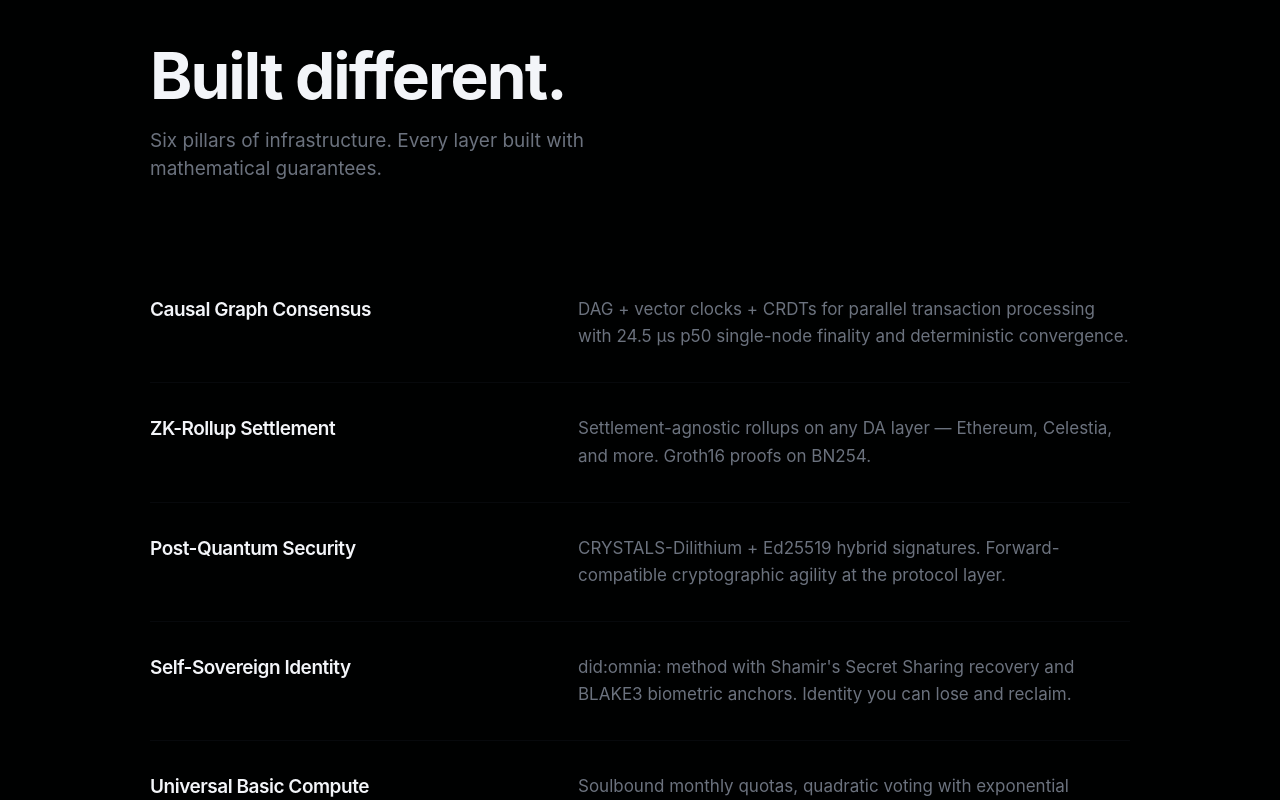
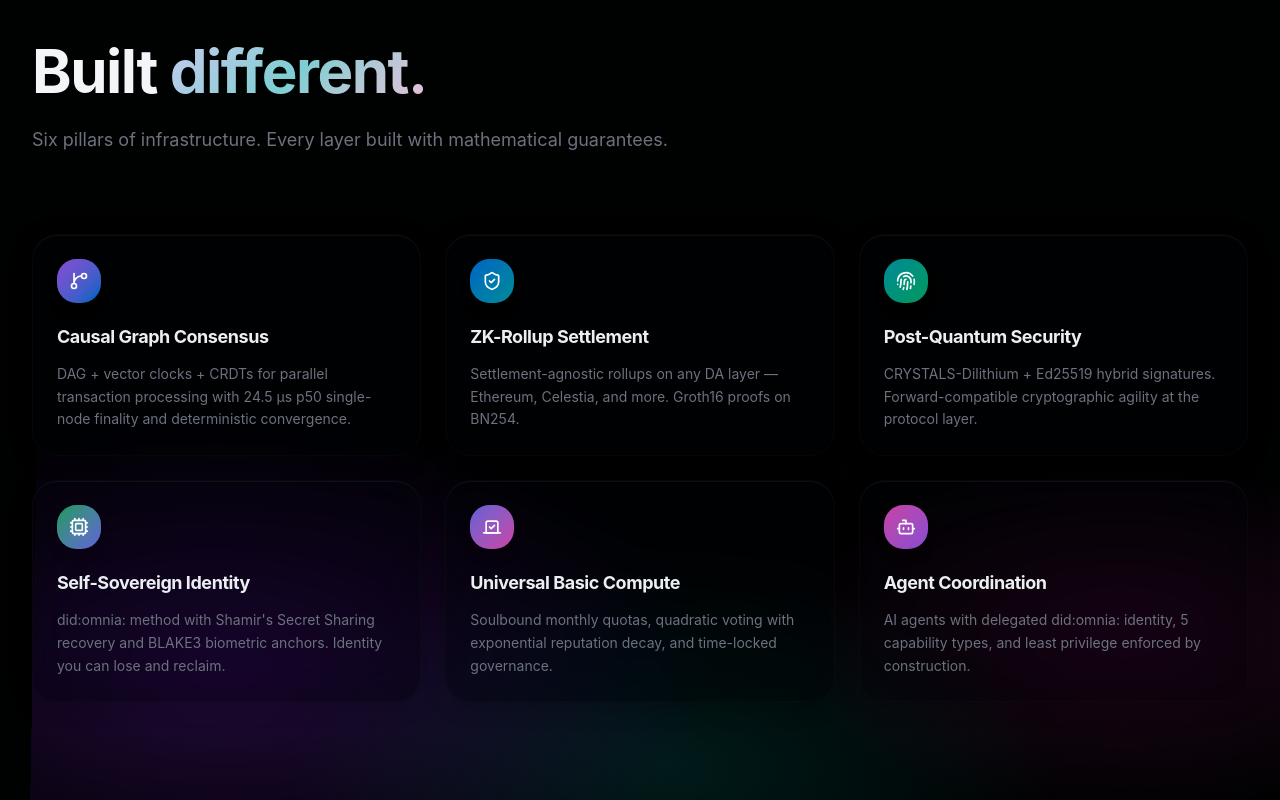
Before and after one commit to Willow7737/omnia-web, a Next.js app: page / in a window 1280 px wide. Shown: the part 1060-1860 px from the top of the page. Built offline with nearby package versions, Linux system fonts and the light colour scheme.

Commit message:
Enhance features section with icons and gradients
Refactor features section to include icons and gradients for each feature. Update layout and styling for improved presentation.

```diff
--- a/src/components/features-section.tsx
+++ b/src/components/features-section.tsx
@@ -1,79 +1,42 @@
-'use client'
+"use client";
 
-import { motion } from 'framer-motion'
+import { motion } from "framer-motion";
+import { GitBranch, ShieldCheck, Fingerprint, Cpu, Vote, Bot } from "lucide-react";
 
 const features = [
-  {
-    title: 'Causal Graph Consensus',
-    description: 'DAG + vector clocks + CRDTs for parallel transaction processing with 24.5 µs p50 single-node finality and deterministic convergence.',
-  },
-  {
-    title: 'ZK-Rollup Settlement',
-    description: 'Settlement-agnostic rollups on any DA layer — Ethereum, Celestia, and more. Groth16 proofs on BN254.',
-  },
-  {
-    title: 'Post-Quantum Security',
-    description: 'CRYSTALS-Dilithium + Ed25519 hybrid signatures. Forward-compatible cryptographic agility at the protocol layer.',
-  },
-  {
-    title: 'Self-Sovereign Identity',
-    description: 'did:omnia: method with Shamir\'s Secret Sharing recovery and BLAKE3 biometric anchors. Identity you can lose and reclaim.',
-  },
-  {
-    title: 'Universal Basic Compute',
-    description: 'Soulbound monthly quotas, quadratic voting with exponential reputation decay, and time-locked governance.',
-  },
-  {
-    title: 'Agent Coordination',
-    description: 'AI agents with delegated did:omnia: identity, 5 capability types, and least privilege enforced by construction.',
-  },
-]
+  { icon: GitBranch, title: "Causal Graph Consensus", description: "DAG + vector clocks + CRDTs for parallel transaction processing with 24.5 µs p50 single-node finality and deterministic convergence.", gradient: "from-[oklch(0.55_0.2_300)] to-[oklch(0.5_0.18_250)]" },
+  { icon: ShieldCheck, title: "ZK-Rollup Settlement", description: "Settlement-agnostic rollups on any DA layer — Ethereum, Celestia, and more. Groth16 proofs on BN254.", gradient: "from-[oklch(0.5_0.18_250)] to-[oklch(0.55_0.16_200)]" },
+  { icon: Fingerprint, title: "Post-Quantum Security", description: "CRYSTALS-Dilithium + Ed25519 hybrid signatures. Forward-compatible cryptographic agility at the protocol layer.", gradient: "from-[oklch(0.55_0.16_200)] to-[oklch(0.6_0.14_155)]" },
+  { icon: Cpu, title: "Self-Sovereign Identity", description: "did:omnia: method with Shamir's Secret Sharing recovery and BLAKE3 biometric anchors. Identity you can lose and reclaim.", gradient: "from-[oklch(0.6_0.14_155)] to-[oklch(0.55_0.18_280)]" },
+  { icon: Vote, title: "Universal Basic Compute", description: "Soulbound monthly quotas, quadratic voting with exponential reputation decay, and time-locked governance.", gradient: "from-[oklch(0.55_0.18_280)] to-[oklch(0.6_0.2_340)]" },
+  { icon: Bot, title: "Agent Coordination", description: "AI agents with delegated did:omnia: identity, 5 capability types, and least privilege enforced by construction.", gradient: "from-[oklch(0.6_0.2_340)] to-[oklch(0.55_0.2_300)]" },
+];
 
 export function FeaturesSection() {
   return (
-    <section id="features" className="section-white section-spacing px-6">
-      <div className="max-w-[980px] mx-auto">
-        {/* Section header — big, bold, editorial */}
-        <motion.div
-          initial={{ opacity: 0, y: 24 }}
-          whileInView={{ opacity: 1, y: 0 }}
-          viewport={{ once: true, margin: '-100px' }}
-          transition={{ duration: 0.7, ease: [0.25, 0.46, 0.45, 0.94] }}
-          className="mb-16 sm:mb-20"
-        >
-          <h2 className="font-sans text-[40px] sm:text-[56px] md:text-[64px] font-bold tracking-[-0.03em] leading-[1.1] text-foreground mb-4">
-            Built different.
+    <section className="section-void section-spacing aurora-glow aurora-glow-vivid aurora-animate relative overflow-hidden">
+      <div className="max-w-7xl mx-auto px-4 sm:px-6 lg:px-8 relative z-10">
+        <motion.div initial={{ opacity: 0, y: 30 }} whileInView={{ opacity: 1, y: 0 }} viewport={{ once: true, margin: "-100px" }} transition={{ duration: 0.6, ease: [0.16, 1, 0.3, 1] }} className="mb-16 md:mb-20">
+          <h2 className="text-4xl sm:text-5xl md:text-6xl font-bold tracking-tight mb-6" style={{ fontFamily: 'var(--font-heading)' }}>
+            <span className="text-[oklch(0.97_0.005_260)]">Built </span><span className="gradient-text">different.</span>
           </h2>
-          <p className="text-[17px] sm:text-[19px] text-muted-foreground leading-[1.5] max-w-[520px] font-sans">
-            Six pillars of infrastructure. Every layer built with mathematical guarantees.
-          </p>
+          <p className="text-lg text-[oklch(0.55_0.02_260)] max-w-2xl leading-relaxed">Six pillars of infrastructure. Every layer built with mathematical guarantees.</p>
         </motion.div>
 
-        {/* Feature list — editorial, no cards */}
-        <div className="space-y-0">
+        <div className="grid grid-cols-1 md:grid-cols-2 lg:grid-cols-3 gap-6">
           {features.map((feature, i) => (
-            <motion.div
-              key={feature.title}
-              initial={{ opacity: 0, y: 16 }}
-              whileInView={{ opacity: 1, y: 0 }}
-              viewport={{ once: true, margin: '-50px' }}
-              transition={{ duration: 0.5, delay: i * 0.06, ease: [0.25, 0.46, 0.45, 0.94] }}
-              className={`group flex flex-col sm:flex-row sm:items-start gap-2 sm:gap-12 py-8 ${
-                i < features.length - 1 ? 'border-b border-border' : ''
-              }`}
-            >
-              <div className="sm:w-[320px] md:w-[380px] shrink-0">
-                <h3 className="font-sans text-[17px] sm:text-[19px] font-semibold text-foreground tracking-tight group-hover:text-primary transition-colors">
-                  {feature.title}
-                </h3>
+            <motion.div key={feature.title} initial={{ opacity: 0, y: 30 }} whileInView={{ opacity: 1, y: 0 }} viewport={{ once: true, margin: "-50px" }} transition={{ duration: 0.5, delay: i * 0.08, ease: [0.16, 1, 0.3, 1] }}>
+              <div className="glass-card rounded-2xl p-6 h-full group hover:border-[oklch(0.3_0.05_280/0.5)] transition-all duration-500">
+                <div className={`w-11 h-11 rounded-xl bg-gradient-to-br ${feature.gradient} flex items-center justify-center mb-5 shadow-lg group-hover:shadow-[0_0_24px_oklch(0.6_0.18_280/0.25)] transition-shadow duration-500`}>
+                  <feature.icon className="w-5 h-5 text-white" />
+                </div>
+                <h3 className="text-lg font-bold text-[oklch(0.95_0.005_260)] mb-3 tracking-tight" style={{ fontFamily: 'var(--font-heading)' }}>{feature.title}</h3>
+                <p className="text-sm text-[oklch(0.55_0.02_260)] leading-relaxed">{feature.description}</p>
               </div>
-              <p className="text-[15px] sm:text-[17px] text-muted-foreground leading-[1.6] font-sans">
-                {feature.description}
-              </p>
             </motion.div>
           ))}
         </div>
       </div>
     </section>
-  )
+  );
 }
```
